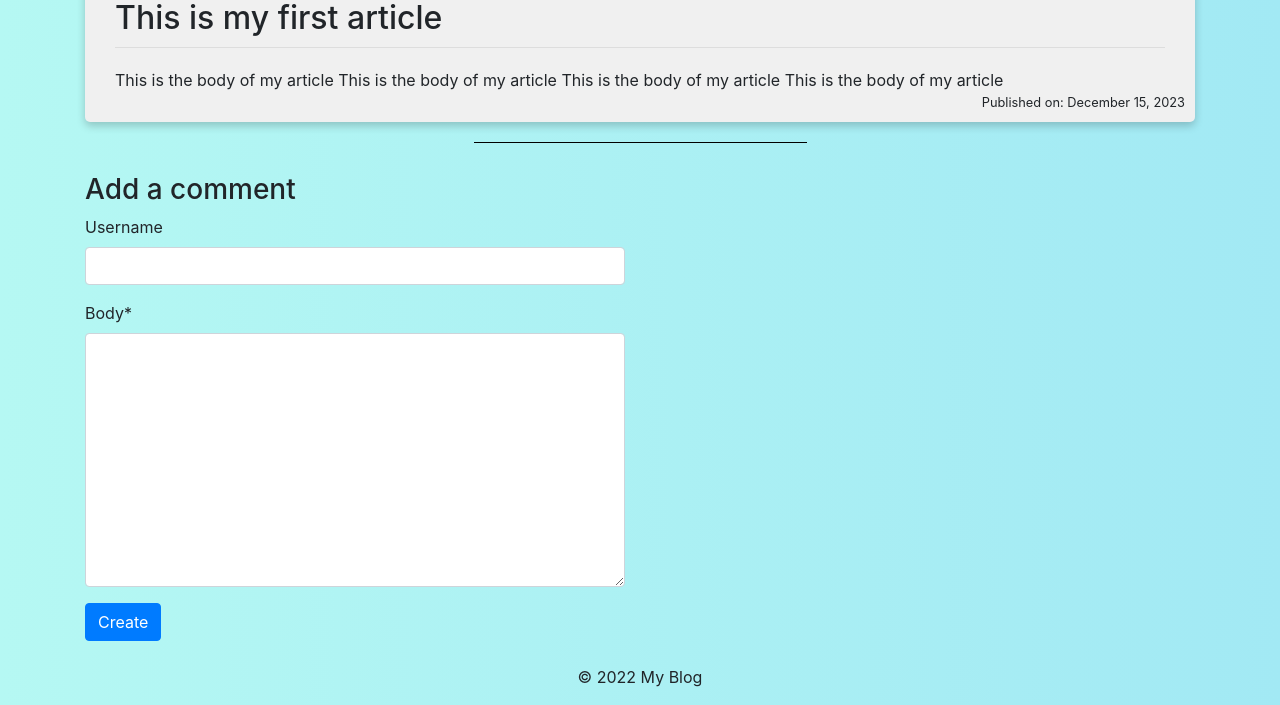
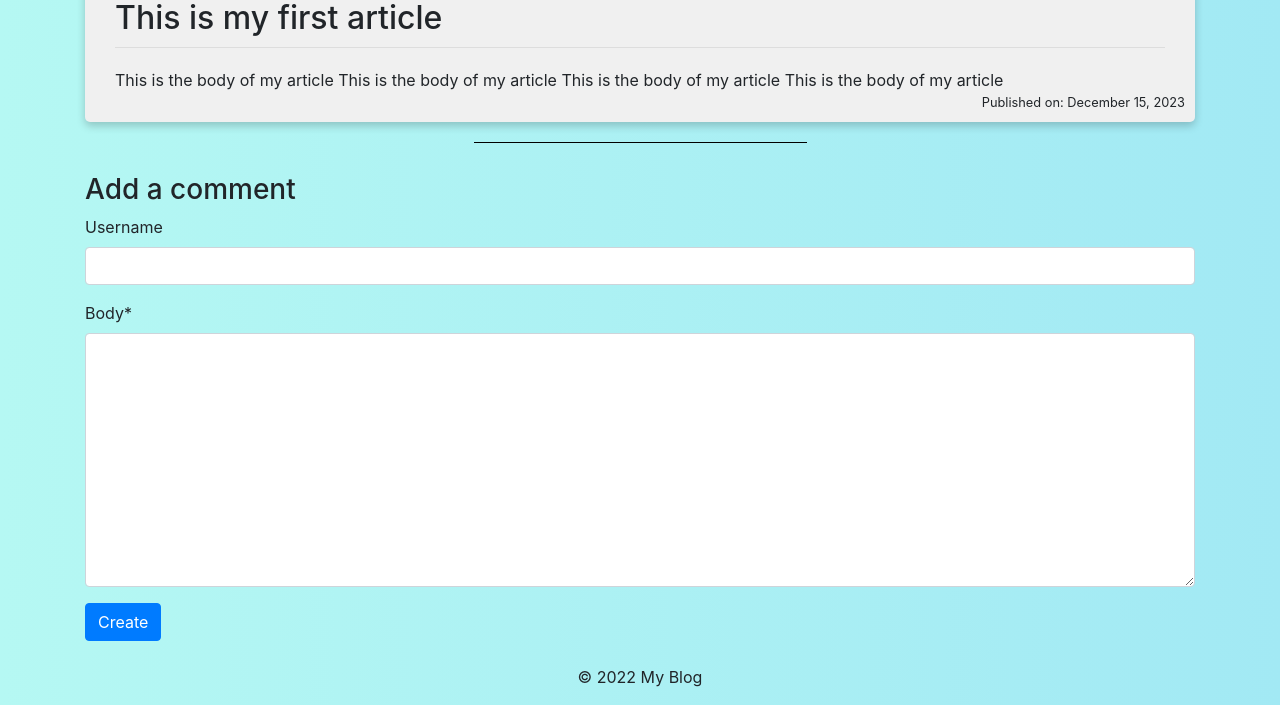
Before and after one commit to rohits144/blogsite, a Django app: page /12 in a window 1280 px wide. Shown: the part 431-1136 px from the top of the page. Run offline with Django 3.2, Linux system fonts and the light colour scheme; data comes from the database, SQL or seed files in the repository; data that the repository does not hold is empty; some libraries are stand-ins or nearby versions.

Commit message:
Refactor form styling and remove unnecessary code

```diff
--- a/blog/templates/article_detail.html
+++ b/blog/templates/article_detail.html
@@ -66,10 +66,6 @@
         border: none;
     }
 
-    .form {
-        margin-left: 0;
-    }
-
     /* Media queries for mobile screens */
     @media only screen and (max-width: 600px) {
         .article {
@@ -111,15 +107,11 @@
         <h3>Add a comment</h3>
         <form method="post" class="form" enctype="multipart/form-data" action="{% url 'create-comment' %}">
             {% csrf_token %}
-            <div  class="form">
-                <div class="row">
-                    <div class="col-md-6">
-                        {{ form|crispy }}
-                        <button type="submit" class="btn btn-primary">Create</button>
-                    </div>
-                </div>
+            <div class="form-group">
+                {{ form|crispy }}
+                <input type="hidden" name="article_id" value="{{ article.id }}">
             </div>
-
+            <button type="submit" class="btn btn-primary">Create</button>
         </form>
     </div>
     {% if comments %}
--- a/blog/views.py
+++ b/blog/views.py
@@ -72,5 +72,3 @@ class CommentCreateView(generics.CreateAPIView):
             comment.save()
             messages.success(request, 'Comment created successfully.')
             return HttpResponseRedirect(reverse('article-detail', kwargs={'pk': article_id}))
-        else:
-            return HttpResponseRedirect(reverse('article-detail', kwargs={'pk': article_id, 'error_message': 'Invalid form data'}))
--- a/blogsite/settings.py
+++ b/blogsite/settings.py
@@ -13,7 +13,7 @@ BASE_DIR = Path(__file__).resolve().parent.parent
 SECRET_KEY = 'django-insecure-lwz@ay5w-7m2onl%=5@_9y78bi5_xs6e^d2=nxjpq+ujc^h&!2'
 
 # SECURITY WARNING: don't run with debug turned on in production!
-DEBUG = True
+DEBUG = False
 
 ALLOWED_HOSTS = [ '0.0.0.0', 'localhost', '127.0.0.1', '44.209.0.37', '*']
 
```
